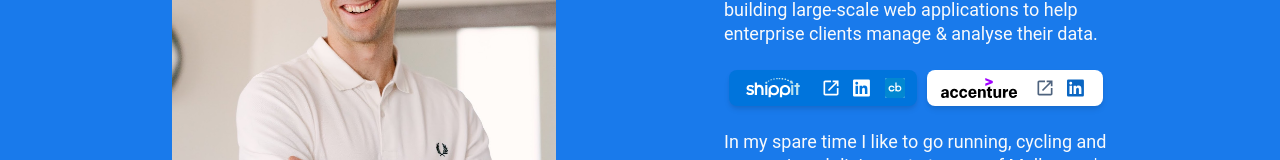
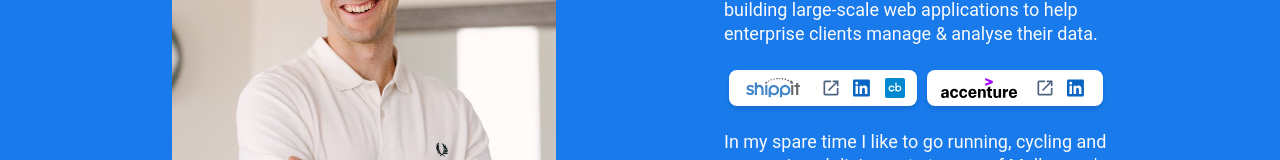
Before and after one commit to om154/omurray.dev, a React (Create React App) app: page / in a window 1280 px wide. Shown: the part 1047-1207 px from the top of the page. Built offline with nearby package versions, Linux system fonts and the light colour scheme; no server answers.

Commit message:
use light theme logo for Shippit

```diff
--- a/src/components/Pill/ShippitPill/index.tsx
+++ b/src/components/Pill/ShippitPill/index.tsx
@@ -10,12 +10,12 @@ interface ShippitPillProps {
 }
 
 const ShippitPill = ({ className }: ShippitPillProps) => (
-  <Pill className={cn('bg-[#0074DC]', className)}>
+  <Pill className={cn('bg-white', className)}>
     <ShippitLogo className="w-16 h-5 mr-2" />
-    <a className="flex ml-2 mr-1 text-white" href="https://www.shippit.com/" target="_blank" rel="noreferrer">
+    <a className="flex ml-2 mr-1 text-neutral-800" href="https://www.shippit.com/" target="_blank" rel="noreferrer">
       <ExternalLinkIcon className="w-5 h-5 fill-current" />
     </a>
-    <a className="flex ml-2 mr-1 text-white" href="https://www.linkedin.com/company/shippit" target="_blank" rel="noreferrer">
+    <a className="flex ml-2 mr-1 text-[#0a66c2]" href="https://www.linkedin.com/company/shippit" target="_blank" rel="noreferrer">
       <LinkedInLogo className="w-5 h-5 fill-current" />
     </a>
     <a className="flex ml-2" href="https://www.crunchbase.com/organization/shippt" target="_blank" rel="noreferrer">
```
Also changed, not shown: src/assets/shippit.svg.
